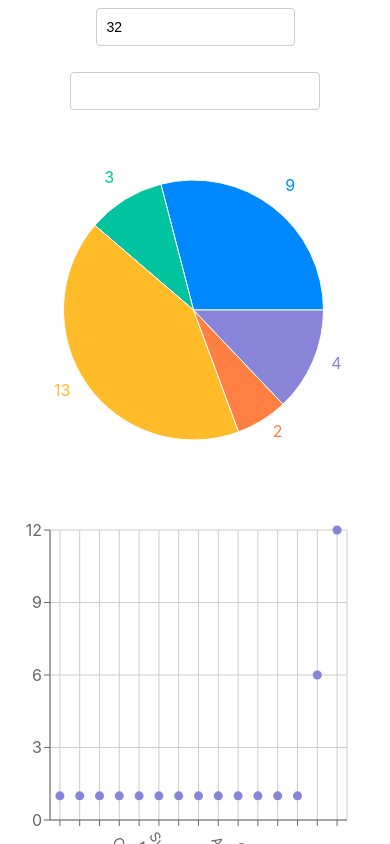
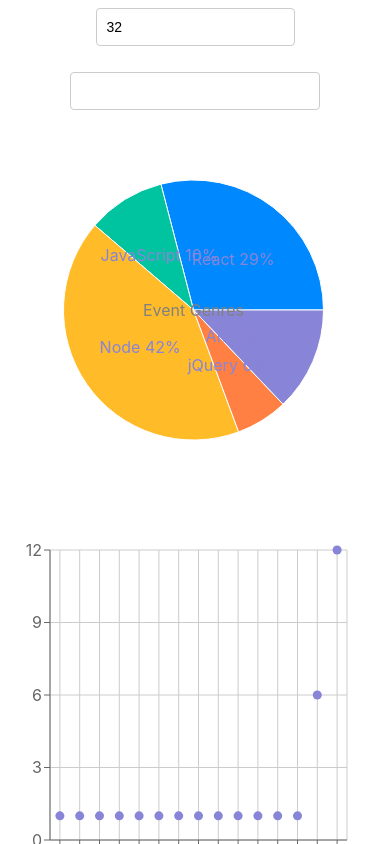
Before and after one commit to tamomsi/meet, a React (Create React App) app: page / in a window 390 px wide. Shown: the top 844 px of the page. Built offline with nearby package versions, Linux system fonts and the light colour scheme; what atatus-spa would draw is missing.

Commit message:
added grid

```diff
--- a/src/App.css
+++ b/src/App.css
@@ -213,7 +213,17 @@ input[type="number"] {
   font-family: "Roboto";
 }
 
+.charts-container {
+  display: grid;
+  grid-template-columns: 1fr 1fr;
+  gap: 20px;
+}
 
+@media (max-width: 768px) {
+  .charts-container {
+    grid-template-columns: 1fr;
+  }
+}
 
 @media only screen and (min-width: 992px) {
   .data-vis-wrapper {
--- a/src/EventGenresChart.js
+++ b/src/EventGenresChart.js
@@ -1,5 +1,5 @@
 import React, { useState, useEffect } from 'react';
-import { ResponsiveContainer, PieChart, Pie, Cell } from 'recharts';
+import { ResponsiveContainer, PieChart, Pie, Cell, Label } from 'recharts';
 
 const EventGenresChart = ({ events }) => {
   const [data, setData] = useState([]);
@@ -21,6 +21,19 @@ const EventGenresChart = ({ events }) => {
     setData(getData());
   }, [events]);
 
+  const renderCustomizedLabel = ({ cx, cy, midAngle, innerRadius, outerRadius, percent, index }) => {
+    const RADIAN = Math.PI / 180;
+    const radius = innerRadius + (outerRadius - innerRadius) * 0.5;
+    const x = cx + radius * Math.cos(-midAngle * RADIAN);
+    const y = cy + radius * Math.sin(-midAngle * RADIAN);
+
+    return (
+      <text x={x} y={y} fill="#8884d8" textAnchor="middle" dominantBaseline="central">
+        {`${genres[index]} ${(percent * 100).toFixed(0)}%`}
+      </text>
+    );
+  };
+
   // Colors for the pie chart segments
   const colors = ['#0088FE', '#00C49F', '#FFBB28', '#FF8042', '#8884D8'];
 
@@ -32,12 +45,13 @@ const EventGenresChart = ({ events }) => {
           dataKey="value"
           fill="#8884d8"
           labelLine={false}
-          label
+          label={renderCustomizedLabel}
           outerRadius={130}
         >
           {data.map((entry, index) => (
             <Cell key={index} fill={colors[index % colors.length]} />
           ))}
+          <Label value="Event Genres" position="center" fontSize={16} />
         </Pie>
       </PieChart>
     </ResponsiveContainer>
```
